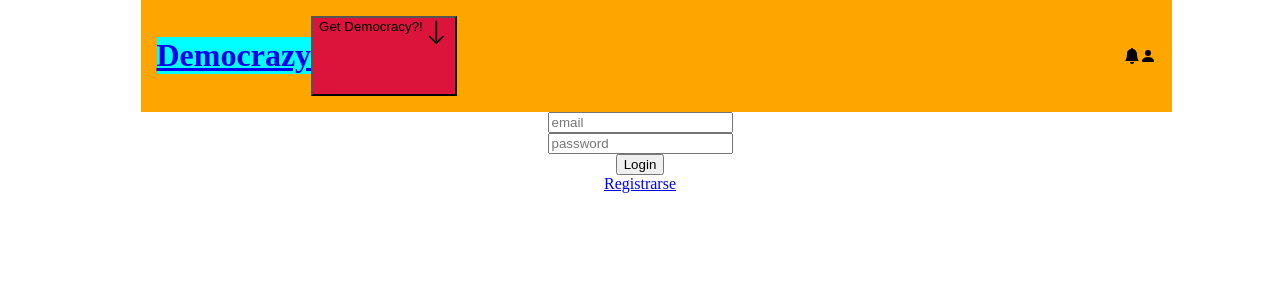
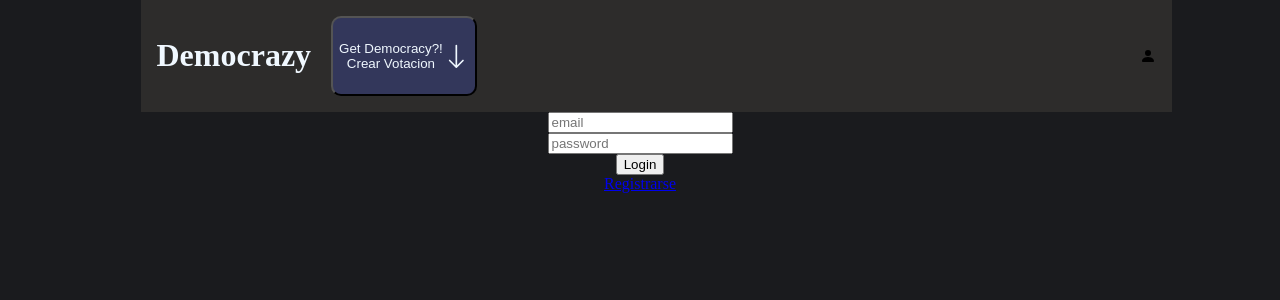
Before and after one commit to kukapu/Democrazy, a React (Vite) app: page / in a window 1280 px wide. Shown: the top 300 px of the page. Built offline with nearby package versions, Linux system fonts and the light colour scheme.

Commit message:
feat: styles Navbar

```diff
--- a/src/compare/Results.jsx
+++ b/src/compare/Results.jsx
@@ -38,7 +38,6 @@ export const Results = () => {
 
     const onTaggleDelete = () => {
         setShowDelete( !showDelete )
-        console.log(showDelete)
     }
 
     const votationDelete = ( votationId, uidParticipants ) => {
--- a/src/index.css
+++ b/src/index.css
@@ -1,6 +1,9 @@
 body {
     max-width: 999px;
     margin: auto;
+    background-color: rgb(26, 27, 30);
+    color: white
+    ;
 }
 .center {
     text-align: center;
--- a/src/ui/Navbar.css
+++ b/src/ui/Navbar.css
@@ -1,6 +1,8 @@
+
+
 .header {
     width: 100%;
-    background-color: orange;
+    background-color: rgb(45, 44, 43);
     padding: 1em;
     display: flex;
     flex-flow:  row wrap;
@@ -10,43 +12,68 @@
 .row {
     display: flex;
 }
-.header-h1 {
-    background-color: aqua;
-}
 
-/* .header-a {} */
 
 .header-svg {
     width: 2em;
     height: 2em;
 }
 
-.header-button {
-    background-color: crimson;
-    display: flex;
+.header-a {
+    text-decoration: none;
+    color: aliceblue;
+    margin-right: 20px;
 }
 
+.header-button {
+    background-color: rgb(51, 55, 91);
+    border-radius: 10px;
+    color: aliceblue;
+    display: flex;
+    align-items: center;
+}
+
+.header-button:hover {
+    background-color: rgb(73, 76, 97);
+    border-radius: 10px;
+    color: aliceblue;
+    display: flex;
+    align-items: center;
+}
+
+.header-button:active {
+    background-color: rgb(177, 178, 186);
+}
+
+
 .header-nav {
-    background-color: bisque;
+    background-color: rgb(71, 70, 68);
     width: 100%;
-    margin-right: 40em;
-    margin-left: 5em;
+    margin-left: 175.50px;
+    margin-top: -32px;
 }
 
 .header-ul {
     display: none;
 }
+
 .header-ul.isActive {
     display: flex;
     flex-flow: column nowrap;
     justify-content: flex-end;
     align-items: center;
     position: fixed;
-    background-color: black;
+    background-color: rgb(51, 55, 91);
 }
 
 .header-link {
     margin: 0.5em;
+    text-decoration: none;
+    color: aliceblue;
+}
+
+.icon {
+    color: aliceblue;
 }
 
 
--- a/src/ui/Navbar.jsx
+++ b/src/ui/Navbar.jsx
@@ -26,17 +26,20 @@ export const Navbar = () => {
                 </h1>
 
                 <button className="header-button" onClick={ onToggleMenu }>
-                    Get Democracy?!
+                    <div>
+                        <div> Get Democracy?! </div>
+                        <div> Crear Votacion </div>
+                    </div>
                     <svg className="header-svg" xmlns="http://www.w3.org/2000/svg" width="16" height="16" fill="currentColor" viewBox="0 0 16 16">
                         <path fill-rule="evenodd" d="M8 1a.5.5 0 0 1 .5.5v11.793l3.146-3.147a.5.5 0 0 1 .708.708l-4 4a.5.5 0 0 1-.708 0l-4-4a.5.5 0 0 1 .708-.708L7.5 13.293V1.5A.5.5 0 0 1 8 1z"/>
                     </svg>
                 </button>
             </div>
             <div className="row">
-                <svg xmlns="http://www.w3.org/2000/svg" width="16" height="16" fill="current-color" viewBox="0 0 16 16">
+                {/* <svg className="icon" xmlns="http://www.w3.org/2000/svg" width="16" height="16" fill="current-color" viewBox="0 0 16 16">
                     <path d="M8 16a2 2 0 0 0 2-2H6a2 2 0 0 0 2 2zm.995-14.901a1 1 0 1 0-1.99 0A5.002 5.002 0 0 0 3 6c0 1.098-.5 6-2 7h14c-1.5-1-2-5.902-2-7 0-2.42-1.72-4.44-4.005-4.901z"/>
-                </svg>
-                <svg onClick={ onLogout } xmlns="http://www.w3.org/2000/svg" width="16" height="16" fill="current-color" viewBox="0 0 16 16">
+                </svg> */}
+                <svg onClick={ onLogout } className="icon" xmlns="http://www.w3.org/2000/svg" width="16" height="16" fill="current-color" viewBox="0 0 16 16">
                     <path d="M3 14s-1 0-1-1 1-4 6-4 6 3 6 4-1 1-1 1H3zm5-6a3 3 0 1 0 0-6 3 3 0 0 0 0 6z"/>
                 </svg>
 
```
